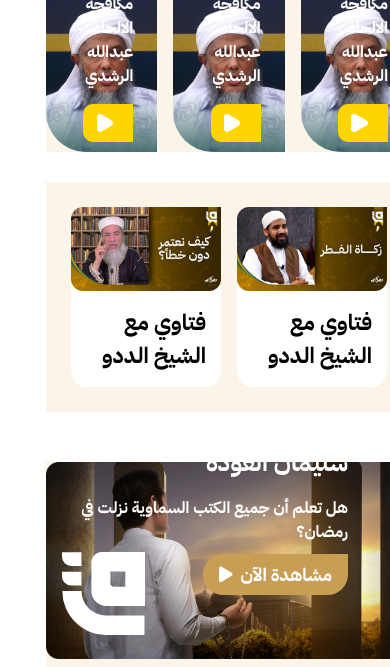
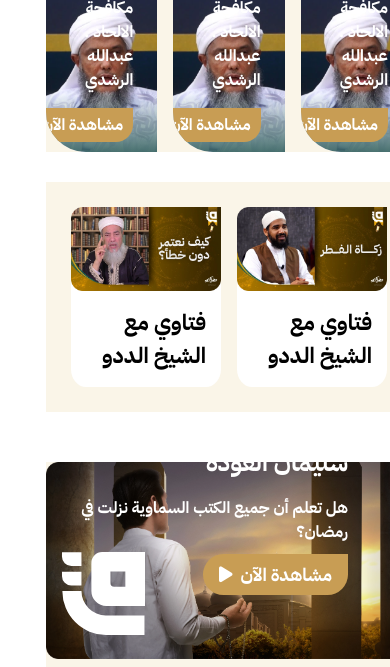
Before and after one commit to Enas-Abuiweimer/Norwidgets, a website: page index.html in a window 390 px wide. Shown: the top 667 px of the page. Drawn offline with nearby package versions, Linux system fonts and the light colour scheme.

Commit message:
mobile-button-firstdev

```diff
--- a/assets/style.scss
+++ b/assets/style.scss
@@ -177,8 +177,13 @@
             width: 100%;
             align-items: flex-start;
 
+
             b {
                 font-size: 24px;
+                @media (max-width:796px){
+                    font-size: 20px;
+
+                }
             }
 
             .view {
@@ -213,7 +218,24 @@
                     width: 0;
                     white-space: nowrap;
                 }
+                @media(max-width: 796px){
+                    display: none;
+                }
+            }
 
+            .Mobile-view{
+               display: none;
+               @media(max-width: 796px){
+                display: flex;
+                background: $primary-color;
+                padding: 10px;
+                align-items: center;
+                border-radius: 40px 0px 40px 40px;
+                width: 125px;
+                justify-content: space-between;
+                height: 34px;
+                gap: 5px;
+            }
             }
         }
 
--- a/index.html
+++ b/index.html
@@ -31,6 +31,12 @@
                   <p class="text">مشاهدة الان</p>
                   <img src="/imgs/Path 38702.svg" alt="">
                 </div>
+                <div class="Mobile-view">
+                    <span>مشاهدة الآن</span>
+                    <span>
+                      <i class="fa-solid fa-play"></i>
+                    </span>
+                </div>
            </div>
       </a>
       <a>
@@ -44,6 +50,12 @@
                   <p class="text">مشاهدة الان</p>
                   <img src="/imgs/Path 38702.svg" alt="">
                 </div>
+                <div class="Mobile-view">
+                  <span>مشاهدة الآن</span>
+                  <span>
+                    <i class="fa-solid fa-play"></i>
+                  </span>
+              </div>
            </div>
        </a>
       <a href="#">
@@ -57,6 +69,12 @@
                   <p class="text">مشاهدة الان</p>
                   <img src="/imgs/Path 38702.svg" alt="">
                 </div>
+                <div class="Mobile-view">
+                  <span>مشاهدة الآن</span>
+                  <span>
+                    <i class="fa-solid fa-play"></i>
+                  </span>
+              </div>
            </div>
         </a>
   </div>
```
Also changed, not shown: dist/style.css.
